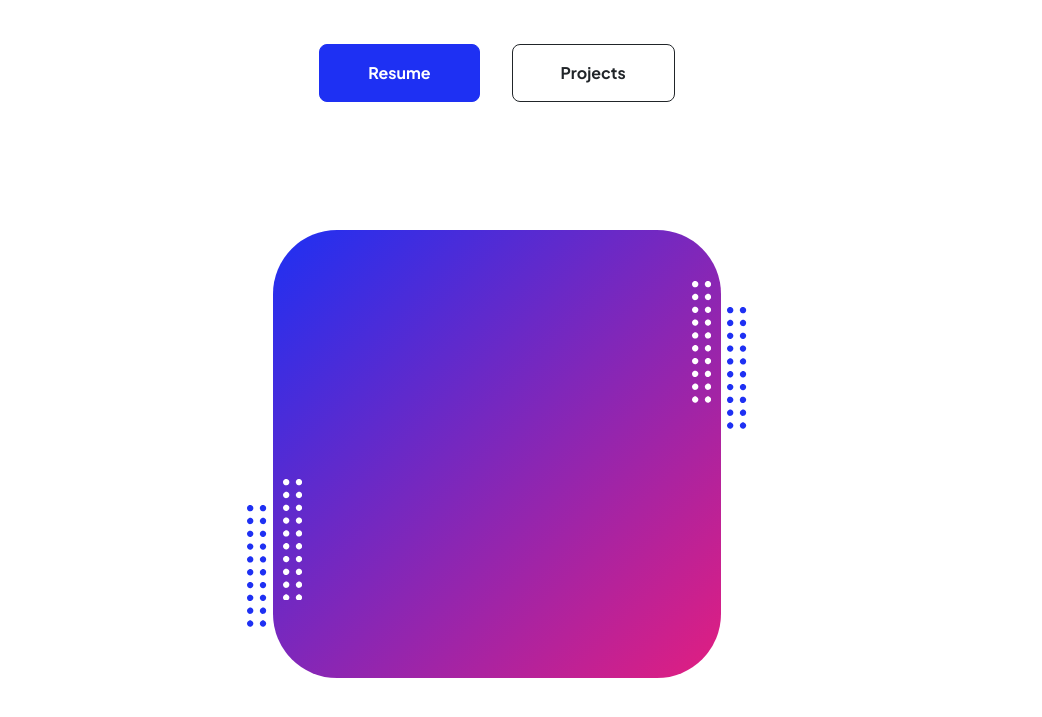
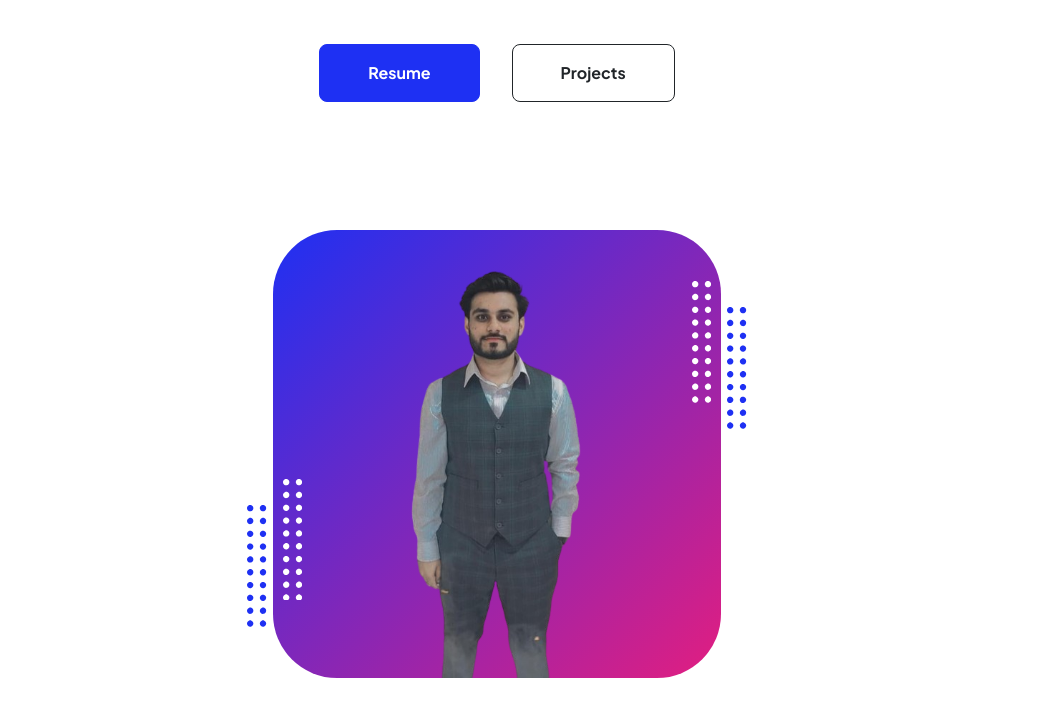
Before and after one commit to ZaidAhmed404/Portfolio, a plain HTML site: page index.html in a window 1280 px wide. Shown: the part 365-1082 px from the top of the page, without its empty margins (143-1185 px from the left). Drawn offline with nearby package versions, Linux system fonts and the light colour scheme.

Commit message:
Update index.html

```diff
--- a/index.html
+++ b/index.html
@@ -55,7 +55,7 @@
                                 <div class="profile bg-gradient-primary-to-secondary">
                                     <!-- TIP: For best results, use a photo with a transparent background like the demo example below-->
                                     <!-- Watch a tutorial on how to do this on YouTube (link)-->
-                                    <!-- <img class="profile-img" src="assets/profile.png" alt="..." /> -->
+                                  <img class="profile-img" src="../assets/my-profile.png" alt="..." />
                                     <div class="dots-1">
                                         <!-- SVG Dots-->
                                         <svg version="1.1" xmlns="http://www.w3.org/2000/svg" xmlns:xlink="http://www.w3.org/1999/xlink" x="0px" y="0px" viewBox="0 0 191.6 1215.4" style="enable-background: new 0 0 191.6 1215.4" xml:space="preserve">
```
